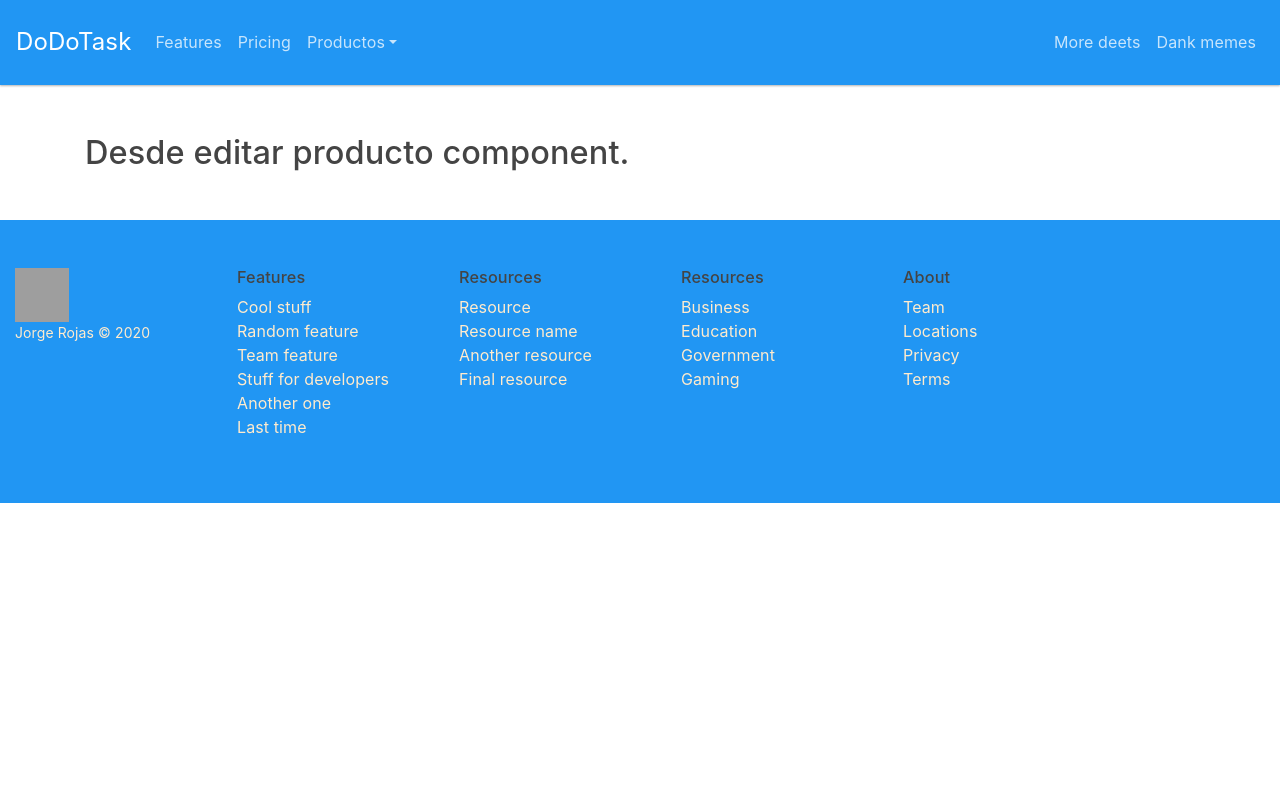
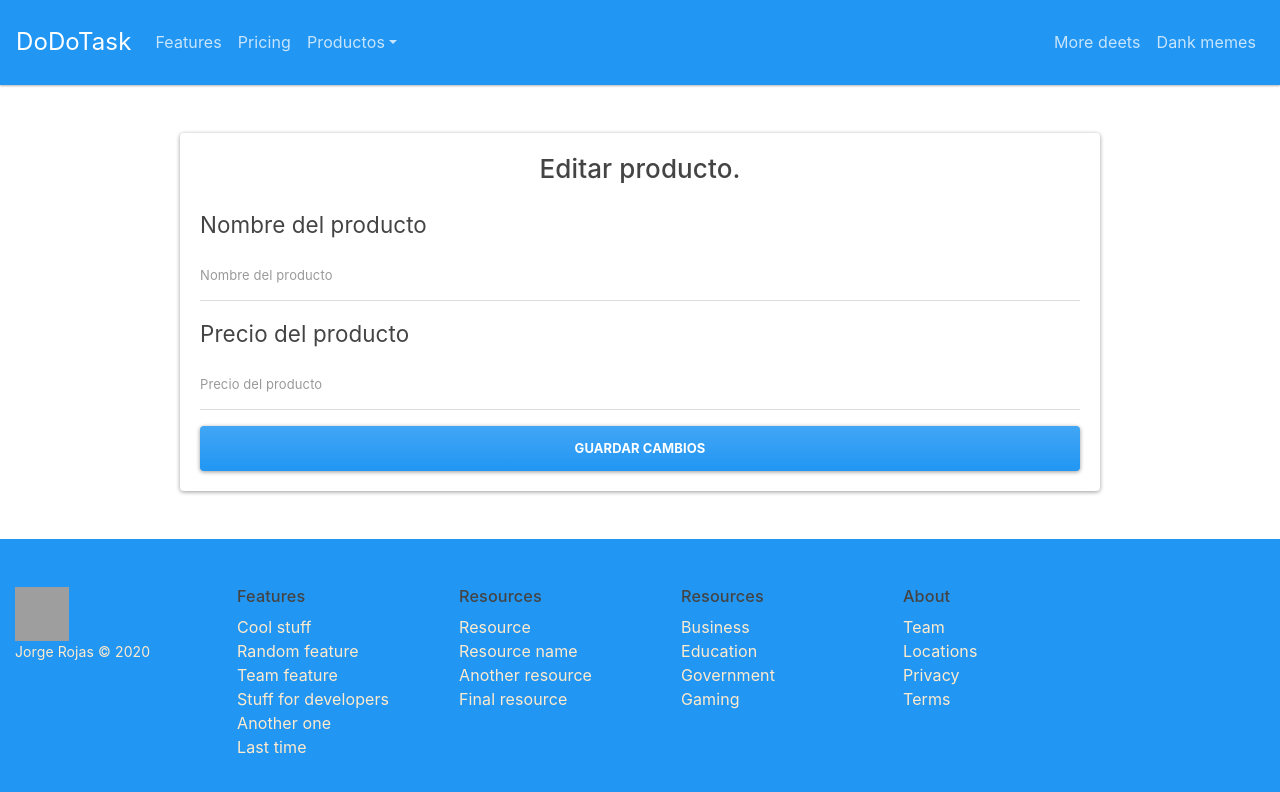
Before and after one commit to JorgeRod2594/crudredux, a React (Create React App) app in the folder crudredux/: page /productos/editar/1 in a window 1280 px wide. Shown: the top 792 px of the page. Built offline with nearby package versions, Linux system fonts and the light colour scheme; grey boxes are pictures that could not be loaded.

Commit message:
Vista editar producto y Listado productos

```diff
--- a/crudredux/src/components/EditarProducto.jsx
+++ b/crudredux/src/components/EditarProducto.jsx
@@ -2,7 +2,43 @@
 
 const EditarProducto = () => {
     return (
-        <h1>Desde editar producto component.</h1>
+        <div className="row justify-content-center">
+            <div className="col-md-10">
+                <div className="card">
+                    <div className="card-body">
+                        <h2 className="text-center mb-4 font-wigth-bold">Editar producto.</h2>
+
+                        <form>
+                            <div className="form-group">
+                                <label htmlFor="">Nombre del producto</label>
+                                <input
+                                    type="text"
+                                    className="form-control"
+                                    placeholder="Nombre del producto"
+                                    name="nombre"
+                                />
+                            </div>
+                            <div className="form-group">
+                                <label htmlFor="">Precio del producto</label>
+                                <input
+                                    type="number"
+                                    min="0"
+                                    className="form-control"
+                                    placeholder="Precio del producto"
+                                    name="precio"
+                                />
+                            </div>
+                            <button
+                                type="submit"
+                                className="btn btn-primary font-weight-bold text-uppercase d-block w-100"
+                            >
+                                guardar cambios
+                            </button>
+                        </form>
+                    </div>
+                </div>
+            </div>
+        </div>
      );
 }
 
--- a/crudredux/src/components/Productos.jsx
+++ b/crudredux/src/components/Productos.jsx
@@ -1,8 +1,24 @@
-import React from 'react'
+import React, { Fragment } from 'react'
 
 const Productos = () => {
     return (
-        <h1>Productos</h1>
+        <Fragment>
+            <h2 className="text-center my-5">Listado de productos</h2>
+
+            <table className="table table-striped table-hover">
+                <thead className="bg-primary table-dark">
+                    <tr>
+                        <th scope="col">Nombre</th>
+                        <th scope="col">Precio</th>
+                        <th scope="col">Acciones</th>
+                    </tr>
+                </thead>
+
+                <tbody>
+
+                </tbody>
+            </table>
+        </Fragment>
      );
 }
 
```
